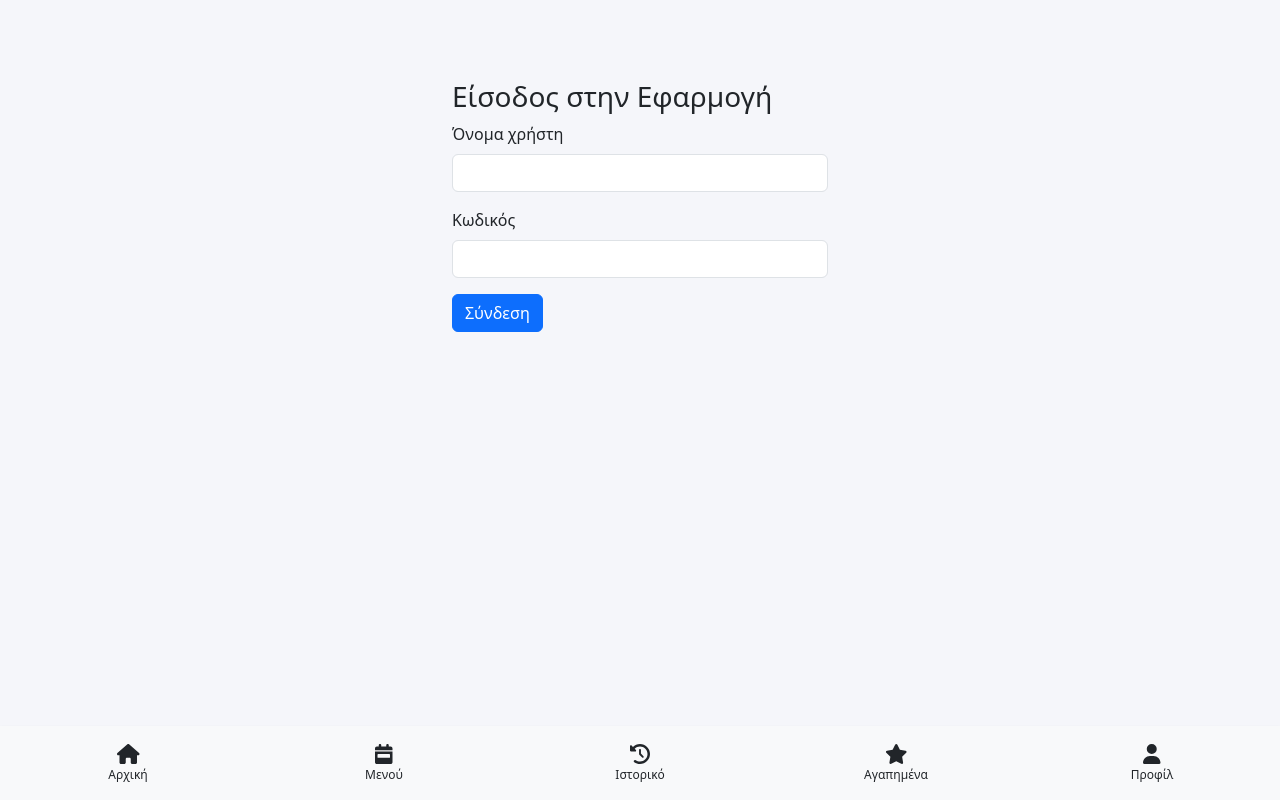
After one commit to Dimitris-Dev1985/Family-Food, a Flask app: page /login in a window 1280 px wide. The commit adds this page. Run offline with Flask 3, Linux system fonts and the light colour scheme; some libraries are stand-ins or nearby versions.

Commit message:
Add files via upload

```diff
--- a/templates/base.html
+++ b/templates/base.html
@@ -155,7 +155,7 @@ body {
     <div class="container-fluid justify-content-center p-0">
       <div class="row w-100 text-center">
         <div class="col">
-          <a href="/" class="nav-link py-2{% if request.endpoint=='welcome' %} active{% endif %}">
+          <a href="/welcome" class="nav-link py-2{% if request.endpoint=='welcome' %} active{% endif %}">
             <i class="fa fa-home fa-lg"></i><div style="font-size:12px;">Αρχική</div>
           </a>
         </div>
--- /dev/null
+++ b/templates/login.html
@@ -0,0 +1,18 @@
+{% extends "base.html" %}
+{% block title %}Σύνδεση{% endblock %}
+{% block content %}
+<div class="container mt-5" style="max-width: 400px;">
+  <h3>Είσοδος στην Εφαρμογή</h3>
+  <form method="post">
+    <div class="mb-3">
+      <label for="username" class="form-label">Όνομα χρήστη</label>
+      <input type="text" class="form-control" id="username" name="username" required>
+    </div>
+    <div class="mb-3">
+      <label for="password" class="form-label">Κωδικός</label>
+      <input type="password" class="form-control" id="password" name="password" required>
+    </div>
+    <button type="submit" class="btn btn-primary">Σύνδεση</button>
+  </form>
+</div>
+{% endblock %}
```
Also changed, not shown: templates/install.html (+45 -1 lines), templates/welcome.html (+0 -30 lines).
